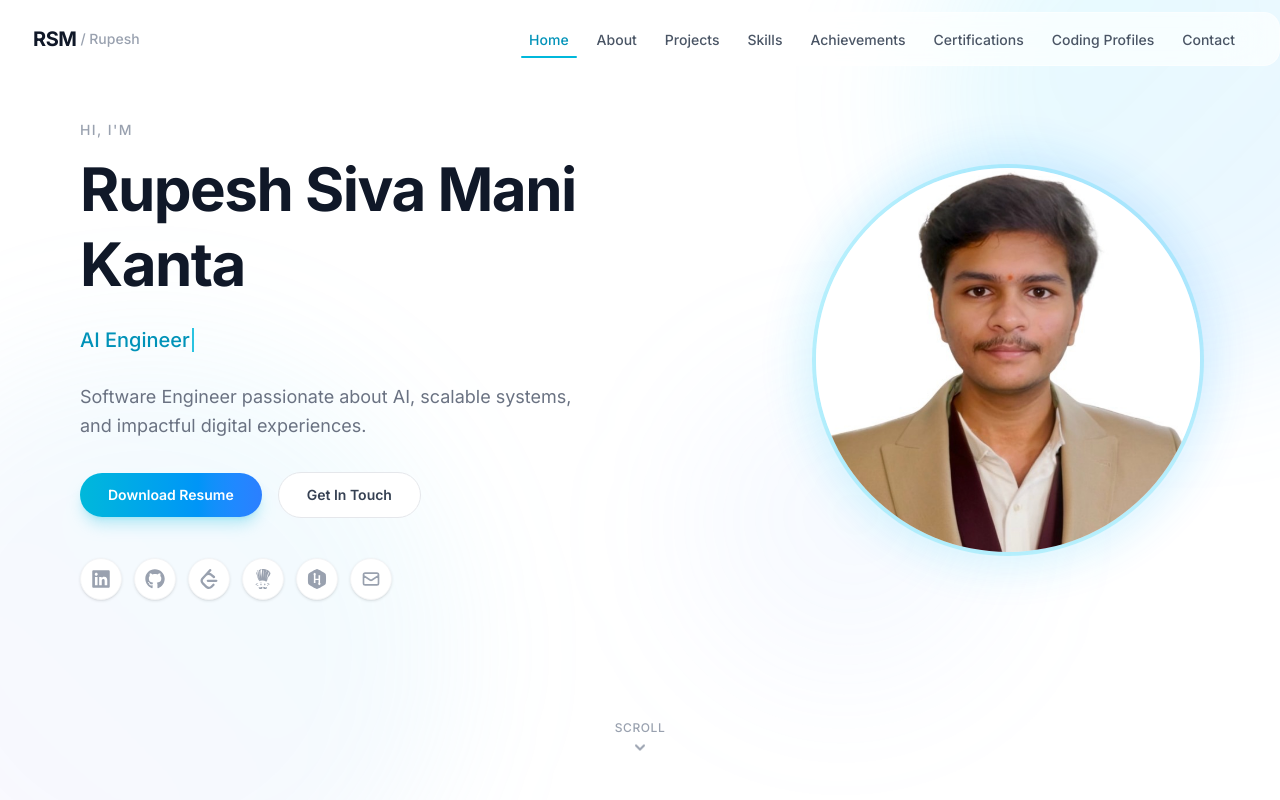
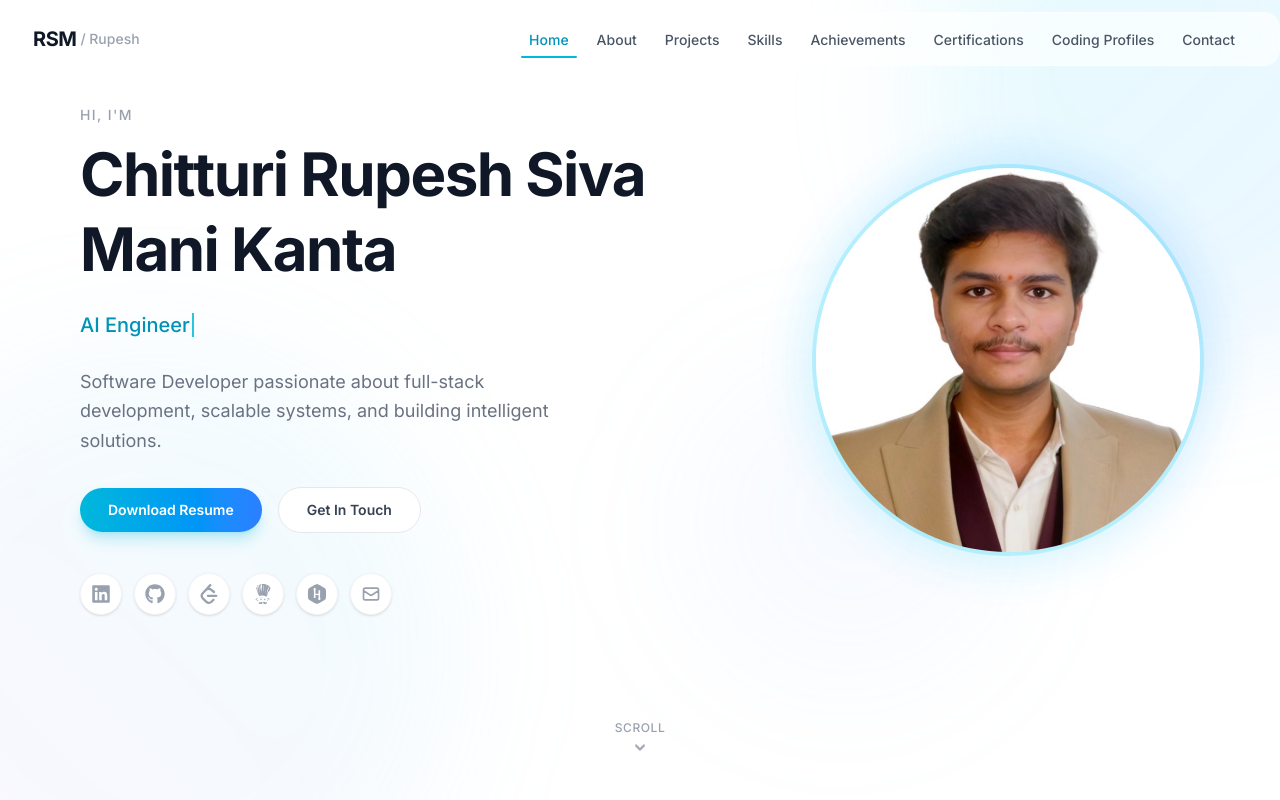
Before and after one commit to Ch-Rupesh/Portfolio, a Next.js app: page / in a window 1280 px wide. Shown: the top 800 px of the page. Built offline with nearby package versions, Linux system fonts and the light colour scheme.

Commit message:
chore: update website title and description to Software Developer

```diff
--- a/src/app/layout.tsx
+++ b/src/app/layout.tsx
@@ -12,15 +12,14 @@ const inter = Inter({
 });
 
 export const metadata: Metadata = {
-  title: "Rupesh Siva Mani Kanta | AI Engineer & Software Developer",
+  title: "Chitturi Rupesh Siva Mani Kanta | Software Developer",
   description:
-    "Portfolio of Rupesh Siva Mani Kanta — AI Engineer & Software Developer specializing in machine learning, full-stack development, and building intelligent solutions.",
+    "Portfolio of Chitturi Rupesh Siva Mani Kanta — Software Developer specializing in full-stack development and building scalable, intelligent solutions.",
   keywords: [
-    "AI Engineer",
     "Software Developer",
+    "Full Stack Developer",
     "Portfolio",
-    "Machine Learning",
-    "Full Stack",
+    "React",
     "Next.js",
   ],
 };
--- a/src/lib/constants.ts
+++ b/src/lib/constants.ts
@@ -5,10 +5,10 @@
 // ── Personal Info ──────────────────────────────
 
 export const personalInfo = {
-  name: "Rupesh Siva Mani Kanta",
+  name: "Chitturi Rupesh Siva Mani Kanta",
   firstName: "Rupesh",
   tagline:
-    "Software Engineer passionate about AI, scalable systems, and impactful digital experiences.",
+    "Software Developer passionate about full-stack development, scalable systems, and building intelligent solutions.",
   email: "2300031153cseh1@gmail.com",
   linkedin: "https://www.linkedin.com/in/rupeshsivamanikantachitturi/",
   github: "https://github.com/Ch-Rupesh",
```
